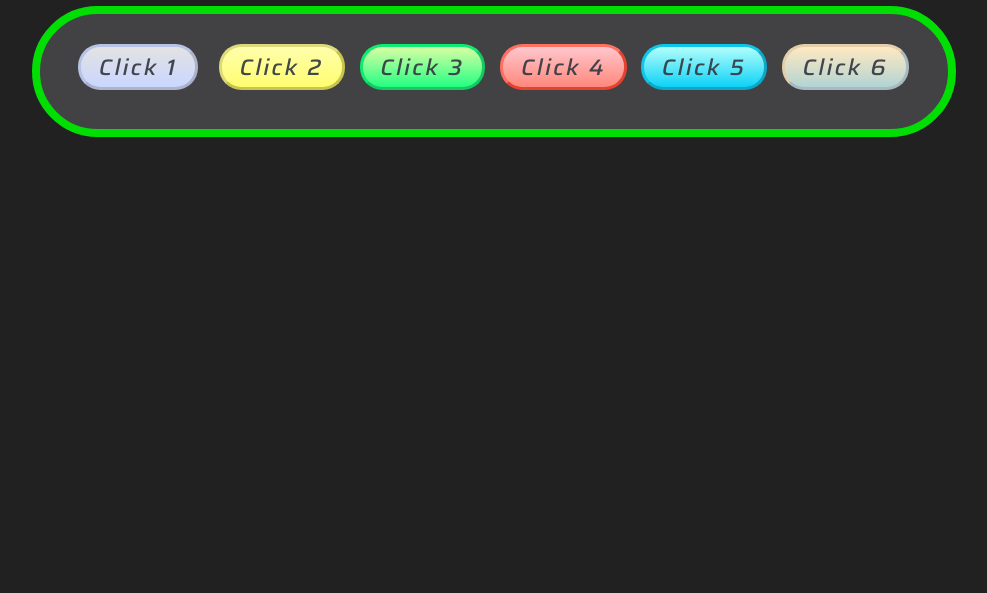
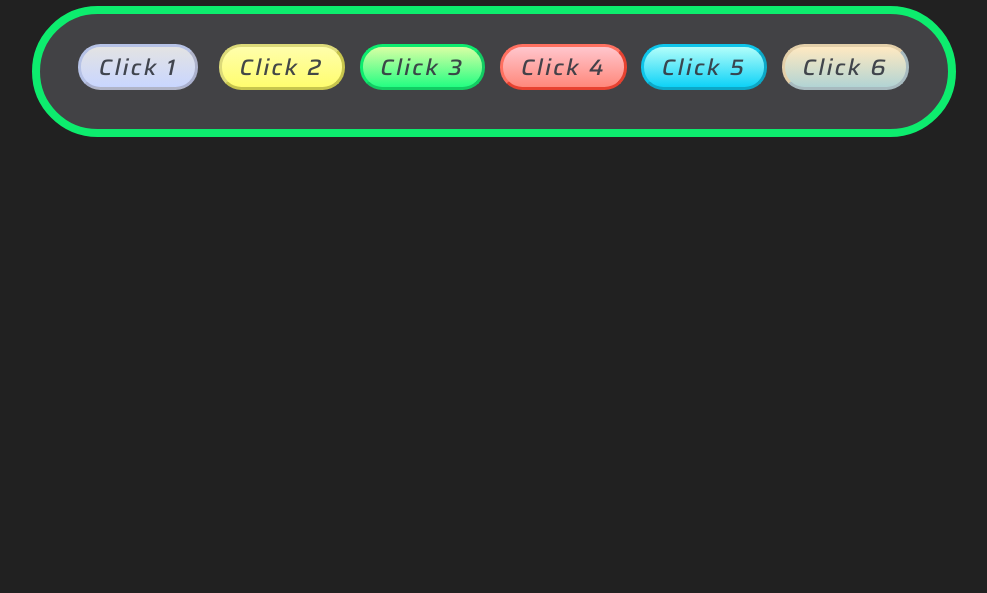
Before and after one commit to jacks-style/why_don-t_you_click_me, a plain HTML site: page index.html in a window 1280 px wide. Shown: the part 207-800 px from the top of the page, without its empty margins (146-1133 px from the left). Drawn offline with Linux system fonts and the light colour scheme.

Commit message:
Update style.css

```diff
--- a/style.css
+++ b/style.css
@@ -21,7 +21,7 @@ h1 {
 .container {
   align-content: center;
   background-color: rgb(66, 66, 69);
-  border: 0.5em solid rgb(0, 222, 4);
+  border: 0.5em solid rgb(13, 236, 110);
   border-radius: 8vmax;
   display: flex;
   height: fit-content;
```
